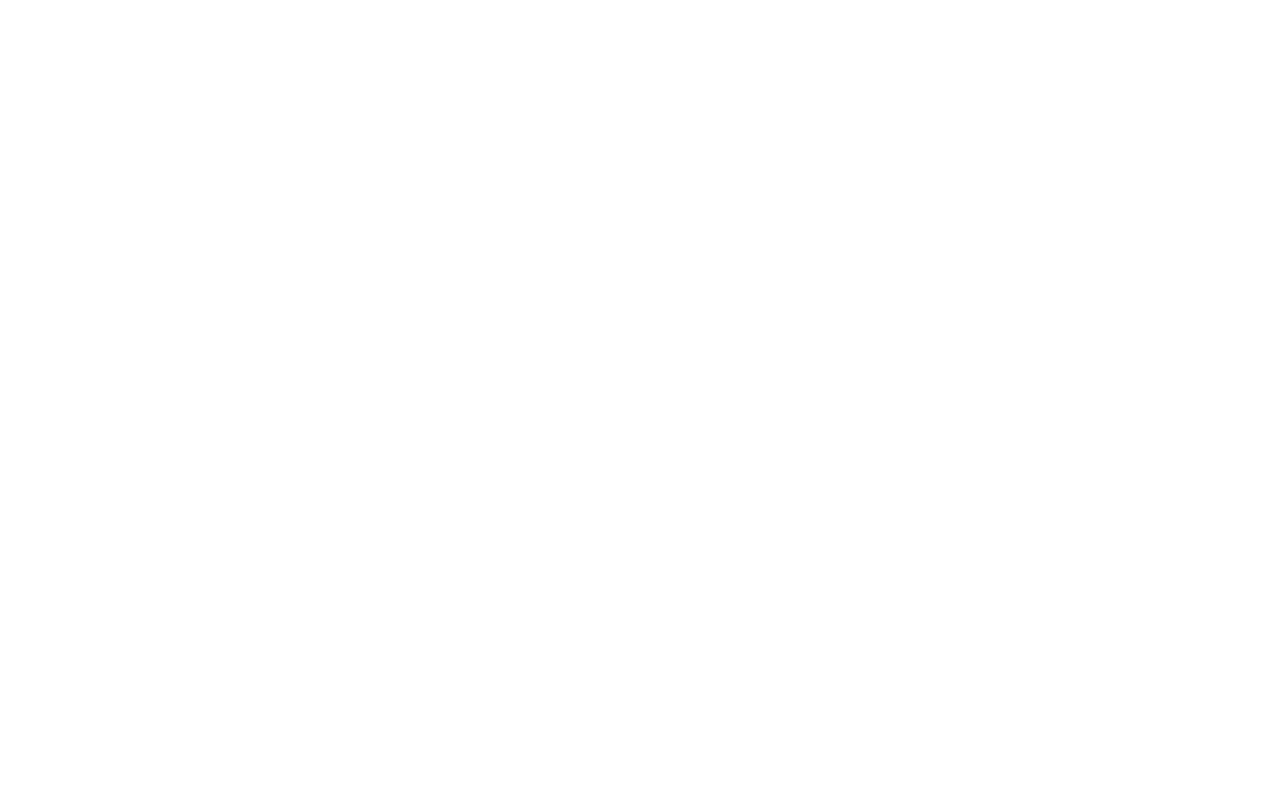
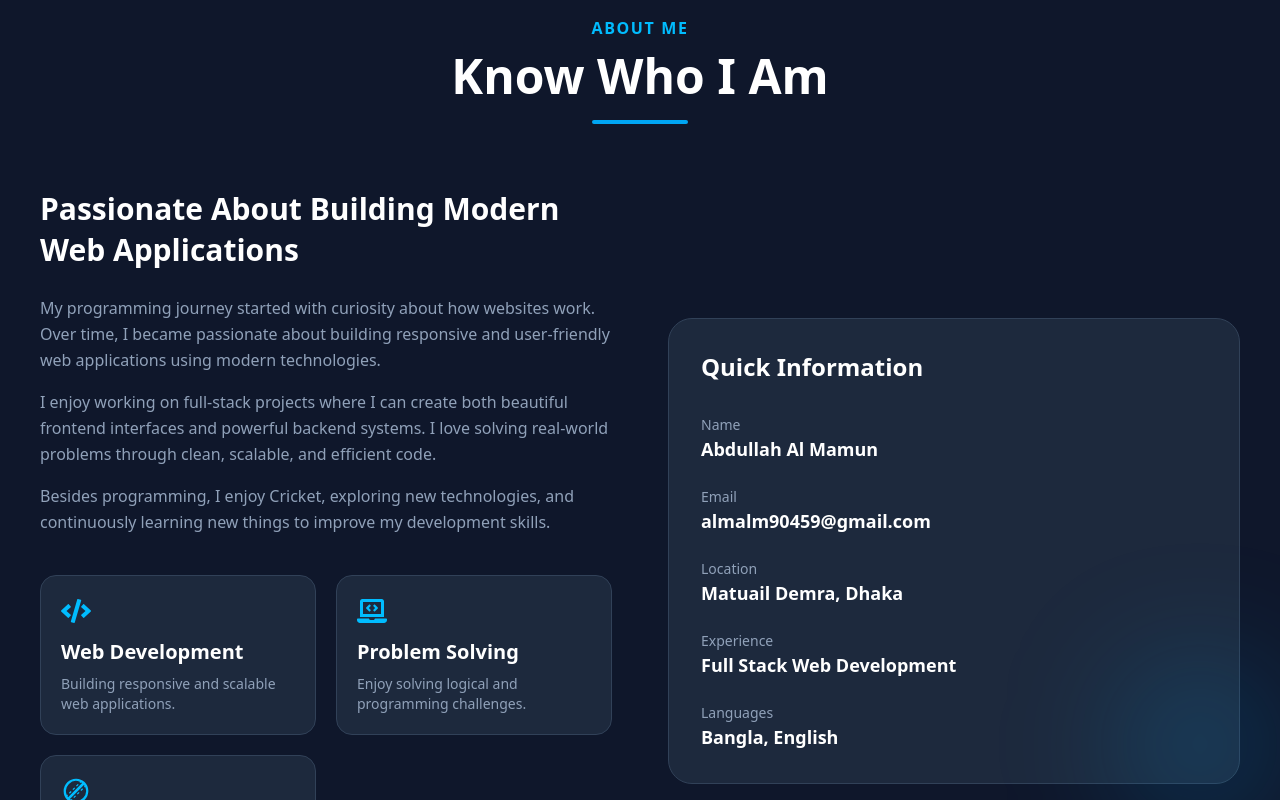
Before and after one commit to Mamun123123123/portfolio, a Next.js app: page / in a window 1280 px wide. Shown: the part 880-1680 px from the top of the page. Before the commit the page ends 800 px from the top, so only its background shows below. Built offline with nearby package versions, Linux system fonts and the light colour scheme.

Commit message:
About section

```diff
--- a/src/app/page.js
+++ b/src/app/page.js
@@ -1,3 +1,4 @@
+import AboutSection from "@/components/AboutSection";
 import HomeSection from "@/components/HomeSection";
 import Navbar from "@/components/Navbar";
 import Image from "next/image";
@@ -7,6 +8,7 @@
     <div>
       <Navbar />
       <HomeSection />
+      <AboutSection />
     </div>
   );
 }
--- /dev/null
+++ b/src/components/AboutSection.jsx
@@ -0,0 +1,173 @@
+"use client";
+
+import { motion } from "framer-motion";
+import { BiCricketBall } from "react-icons/bi";
+import {
+  FaCode,
+  FaLaptopCode,
+  FaGamepad,
+  FaFutbol,
+} from "react-icons/fa";
+
+const AboutSection = () => {
+  return (
+    <section
+      id="about"
+      className="bg-slate-900 text-white py-24"
+    >
+      <div className="max-w-7xl mx-auto px-5 lg:px-10">
+
+        <motion.div
+          initial={{ opacity: 0, y: 40 }}
+          whileInView={{ opacity: 1, y: 0 }}
+          transition={{ duration: 0.6 }}
+          viewport={{ once: true }}
+          className="text-center mb-16"
+        >
+          <p className="text-sky-400 font-semibold tracking-widest uppercase">
+            About Me
+          </p>
+
+          <h2 className="text-4xl md:text-5xl font-extrabold mt-3">
+            Know Who I Am
+          </h2>
+
+          <div className="w-24 h-1 bg-sky-500 mx-auto mt-5 rounded-full"></div>
+        </motion.div>
+
+        <div className="grid lg:grid-cols-2 gap-14 items-center">
+          {/* Left Side */}
+          <motion.div
+            initial={{ opacity: 0, x: -60 }}
+            whileInView={{ opacity: 1, x: 0 }}
+            transition={{ duration: 0.7 }}
+            viewport={{ once: true }}
+          >
+            <h3 className="text-3xl font-bold leading-snug">
+              Passionate About Building Modern Web Applications
+            </h3>
+
+            <p className="text-slate-400 mt-6 leading-relaxed">
+              My programming journey started with curiosity about how websites
+              work. Over time, I became passionate about building responsive and
+              user-friendly web applications using modern technologies.
+            </p>
+
+            <p className="text-slate-400 mt-4 leading-relaxed">
+              I enjoy working on full-stack projects where I can create both
+              beautiful frontend interfaces and powerful backend systems. I love
+              solving real-world problems through clean, scalable, and efficient
+              code.
+            </p>
+
+            <p className="text-slate-400 mt-4 leading-relaxed">
+              Besides programming, I enjoy Cricket, exploring new
+              technologies, and continuously learning new things to improve my
+              development skills.
+            </p>
+
+            <div className="grid sm:grid-cols-2 gap-5 mt-10">
+              <div className="bg-slate-800 p-5 rounded-2xl border border-slate-700">
+                <FaCode className="text-3xl text-sky-400 mb-3" />
+                <h4 className="text-xl font-semibold">
+                  Web Development
+                </h4>
+                <p className="text-slate-400 text-sm mt-2">
+                  Building responsive and scalable web applications.
+                </p>
+              </div>
+
+              <div className="bg-slate-800 p-5 rounded-2xl border border-slate-700">
+                <FaLaptopCode className="text-3xl text-sky-400 mb-3" />
+                <h4 className="text-xl font-semibold">
+                  Problem Solving
+                </h4>
+                <p className="text-slate-400 text-sm mt-2">
+                  Enjoy solving logical and programming challenges.
+                </p>
+              </div>
+              <div className="bg-slate-800 p-5 rounded-2xl border border-slate-700">
+                <BiCricketBall className="text-3xl text-sky-400 mb-3" />
+                <h4 className="text-xl font-semibold">
+                  Cricket
+                </h4>
+                <p className="text-slate-400 text-sm mt-2">
+                  Passionate about sports and outdoor activities.
+                </p>
+              </div>
+            </div>
+          </motion.div>
+
+
+          <motion.div
+            initial={{ opacity: 0, x: 60 }}
+            whileInView={{ opacity: 1, x: 0 }}
+            transition={{ duration: 0.7 }}
+            viewport={{ once: true }}
+            className="relative"
+          >
+            <div className="bg-slate-800 border border-slate-700 rounded-3xl p-8">
+              <h3 className="text-2xl font-bold mb-8">
+                Quick Information
+              </h3>
+
+              <div className="space-y-6">
+                <div>
+                  <p className="text-slate-400 text-sm">
+                    Name
+                  </p>
+                  <h4 className="text-lg font-semibold">
+                    Abdullah Al Mamun
+                  </h4>
+                </div>
+
+                <div>
+                  <p className="text-slate-400 text-sm">
+                    Email
+                  </p>
+                  <h4 className="text-lg font-semibold">
+                    almalm90459@gmail.com
+                  </h4>
+                </div>
+
+                <div>
+                  <p className="text-slate-400 text-sm">
+                    Location
+                  </p>
+                  <h4 className="text-lg font-semibold">
+                    Matuail Demra, Dhaka
+                  </h4>
+                </div>
+
+                <div>
+                  <p className="text-slate-400 text-sm">
+                    Experience
+                  </p>
+                  <h4 className="text-lg font-semibold">
+                    Full Stack Web Development
+                  </h4>
+                </div>
+
+                <div>
+                  <p className="text-slate-400 text-sm">
+                    Languages
+                  </p>
+                  <h4 className="text-lg font-semibold">
+                    Bangla, English
+                  </h4>
+                </div>
+
+
+              </div>
+            </div>
+
+
+            <div className="absolute -bottom-10 -right-10 w-40 h-40 bg-sky-500/20 blur-3xl rounded-full"></div>
+          </motion.div>
+        </div>
+      </div>
+    </section>
+  );
+};
+
+export default AboutSection;
```
